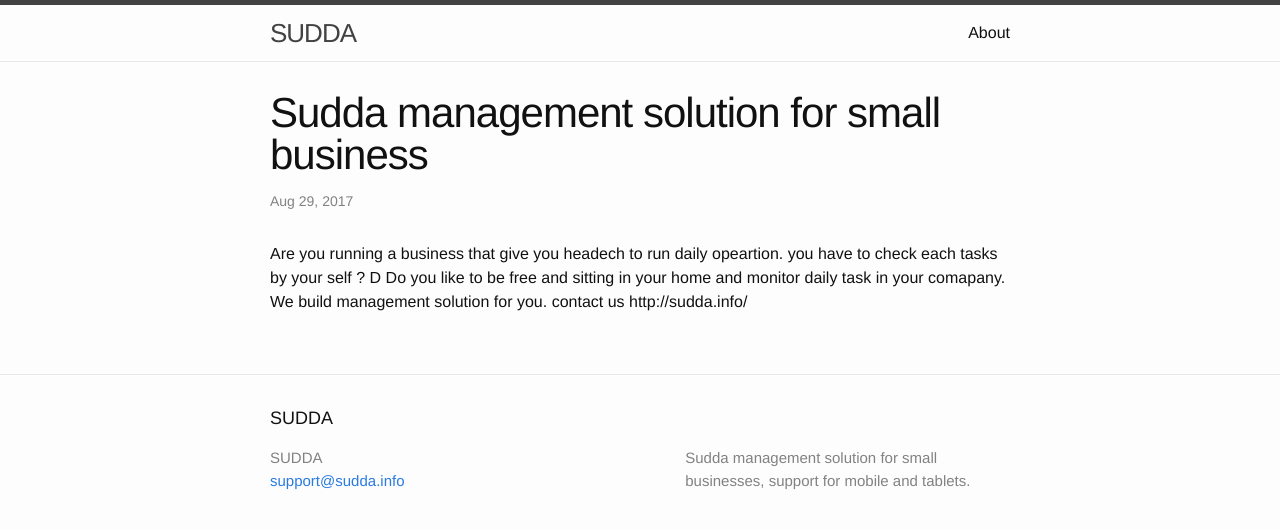
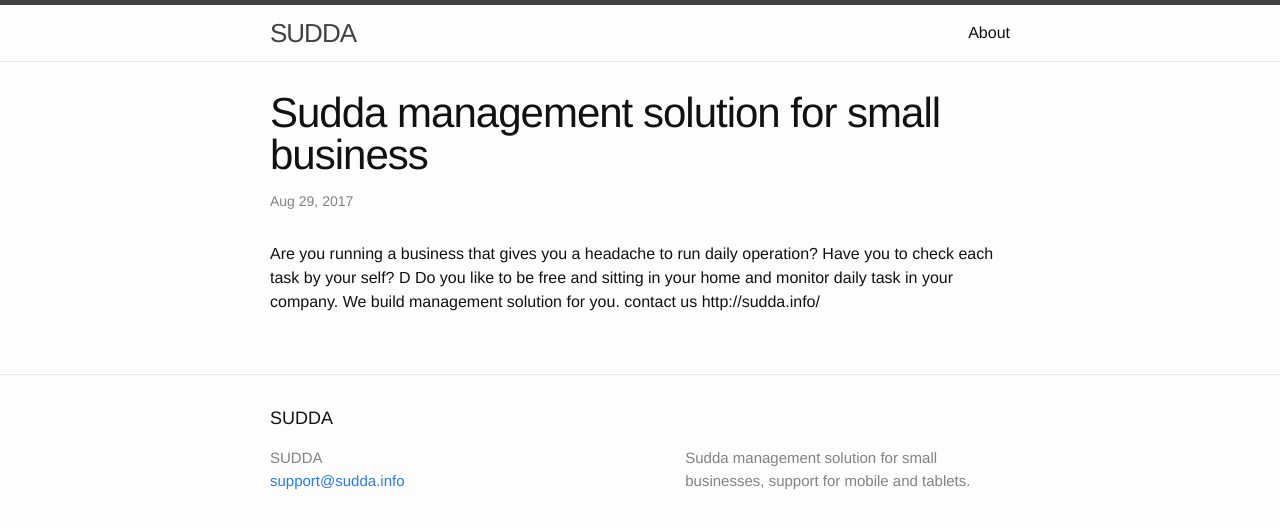
Before and after one commit to leo300/leo300.github.io, a Jekyll site: the page built from _posts/2017-08-29-welcome-to-jekyll.markdown, in a window 1280 px wide. Shown: the top 529 px of the page. Built offline with Jekyll 4.4.1, drawn with Linux system fonts in a browser that asks for light colours.

Commit message:
Update 2017-08-29-welcome-to-jekyll.markdown

```diff
--- a/_posts/2017-08-29-welcome-to-jekyll.markdown
+++ b/_posts/2017-08-29-welcome-to-jekyll.markdown
@@ -5,6 +5,5 @@ date:   2017-08-29 09:00:36 +0000
 categories: jekyll update
 ---
 
-  Are you running a business that give you headech to run daily opeartion. you have to check each tasks by your self ? D
-  Do you like to be free and sitting in your home and monitor daily task in your comapany. We build management solution for you. contact us
+Are you running a business that gives you a headache to run daily operation? Have you to check each task by your self? D Do you like to be free and sitting in your home and monitor daily task in your company. We build management solution for you. contact us
 http://sudda.info/
```
